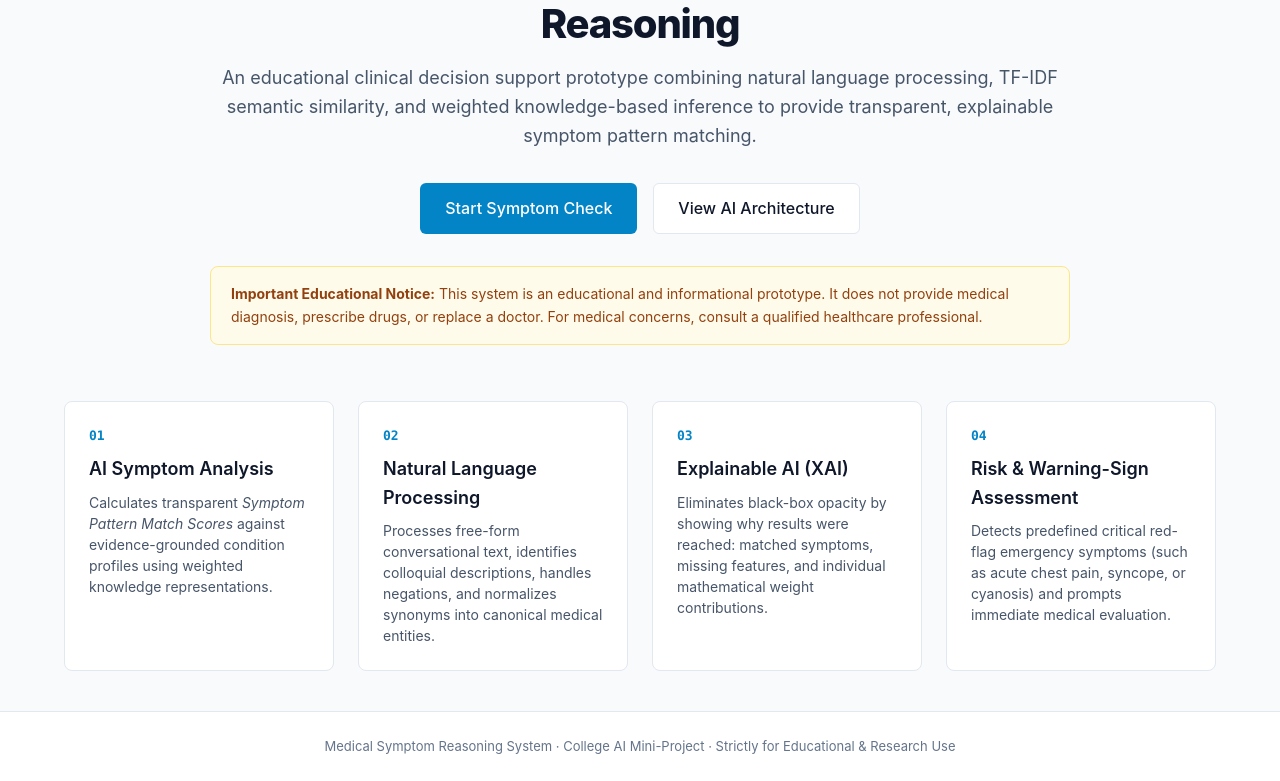
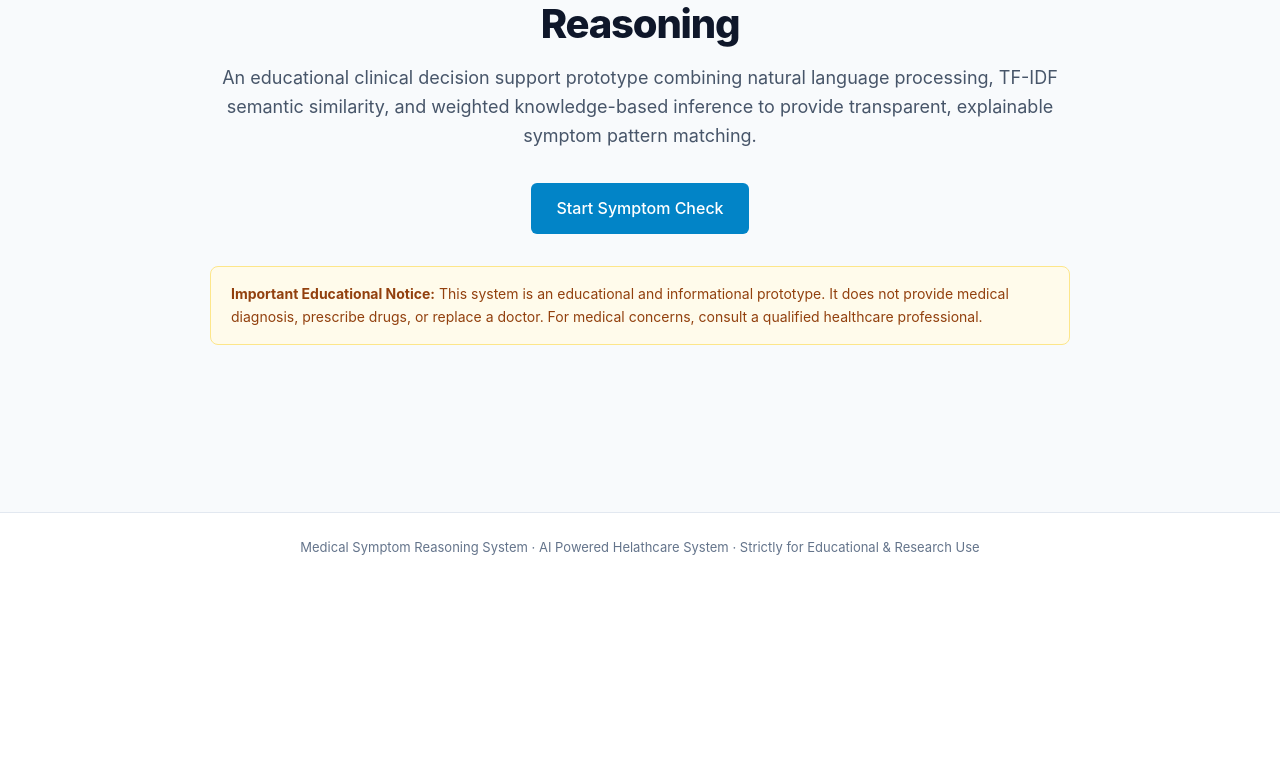
Before and after one commit to shivaniankalagi5-crypto/medical-symptom-reasoning-system, a Flask app: page / in a window 1280 px wide. Shown: the part 218-999 px from the top of the page. After the commit the page ends 773 px from the top, so only its background shows below. Run offline with Flask 3, Linux system fonts and the light colour scheme.

Commit message:
Update homepage and assessment page

```diff
--- a/templates/index.html
+++ b/templates/index.html
@@ -32,7 +32,7 @@
 
       <div class="hero-actions">
         <a href="{{ url_for('assessment') }}" class="btn-primary large">Start Symptom Check</a>
-        <a href="{{ url_for('about') }}" class="btn-secondary large">View AI Architecture</a>
+
       </div>
 
       <div class="disclaimer-banner">
@@ -42,47 +42,11 @@
       </div>
     </section>
 
-    <section class="features-grid">
-      <div class="feature-card">
-        <div class="feature-index">01</div>
-        <h3>AI Symptom Analysis</h3>
-        <p>
-          Calculates transparent <em>Symptom Pattern Match Scores</em> against evidence-grounded
-          condition profiles using weighted knowledge representations.
-        </p>
-      </div>
 
-      <div class="feature-card">
-        <div class="feature-index">02</div>
-        <h3>Natural Language Processing</h3>
-        <p>
-          Processes free-form conversational text, identifies colloquial descriptions,
-          handles negations, and normalizes synonyms into canonical medical entities.
-        </p>
-      </div>
-
-      <div class="feature-card">
-        <div class="feature-index">03</div>
-        <h3>Explainable AI (XAI)</h3>
-        <p>
-          Eliminates black-box opacity by showing why results were reached: matched symptoms,
-          missing features, and individual mathematical weight contributions.
-        </p>
-      </div>
-
-      <div class="feature-card">
-        <div class="feature-index">04</div>
-        <h3>Risk & Warning-Sign Assessment</h3>
-        <p>
-          Detects predefined critical red-flag emergency symptoms (such as acute chest pain,
-          syncope, or cyanosis) and prompts immediate medical evaluation.
-        </p>
-      </div>
-    </section>
   </main>
 
   <footer class="site-footer">
-    <p>Medical Symptom Reasoning System · College AI Mini-Project · Strictly for Educational & Research Use</p>
+    <p>Medical Symptom Reasoning System · AI Powered Helathcare System · Strictly for Educational & Research Use</p>
   </footer>
 </body>
 </html>
```
Also changed, not shown: templates/assessment.html (+1 -12 lines).
